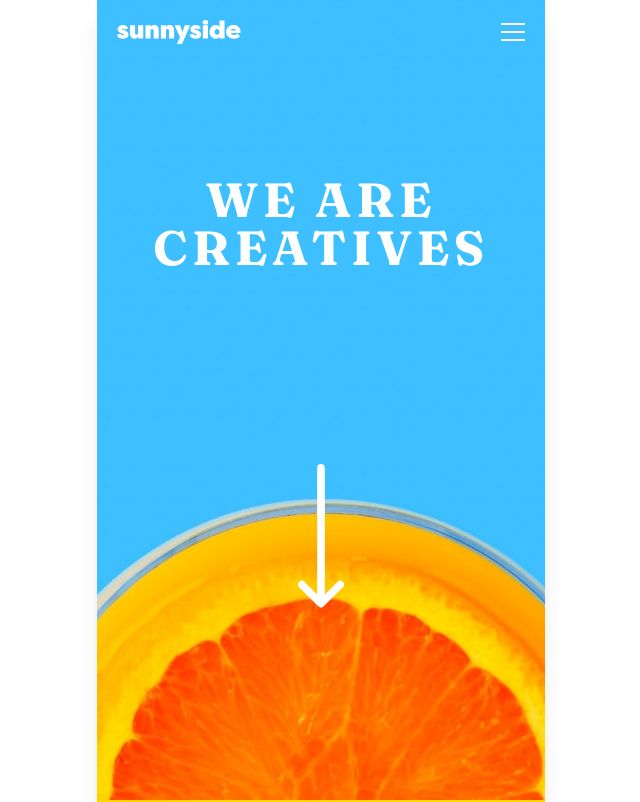
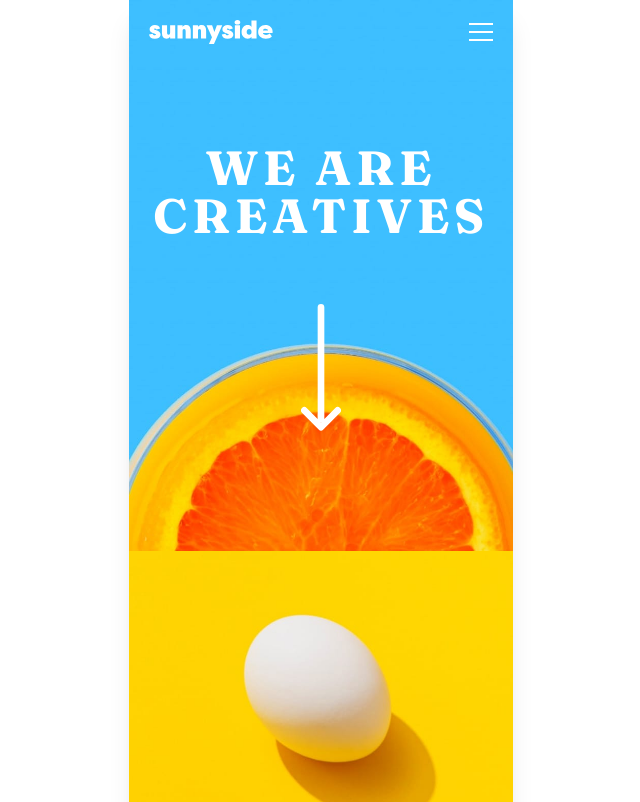
Before and after one commit to hashmi7917/new-sunnyside-agency-landing-page-tailwindcss, a React (Vite) app: page / in a window 1280 px wide. Shown: the top 802 px of the page, without its empty margins (319-959 px from the left). Built offline with nearby package versions, Linux system fonts and the light colour scheme.

Commit message:
header bug fixed

```diff
--- a/src/App.jsx
+++ b/src/App.jsx
@@ -18,32 +18,27 @@ import Cubes from './assets/images/mobile/image-gallery-sugar-cubes.jpg';
 
 function App() {
   return (
-    <div className="w-full mx-auto max-w-md shadow-xl">
-      <header
-        className="flex flex-col text-center relative"
-        style={{
-          minHeight: '100vh',
-          backgroundImage: `url(${HeroBgMob})`,
-          backgroundRepeat: 'no-repeat',
-          backgroundSize: 'cover',
-          backgroundPosition: 'center',
-        }}
-      >
+    <div className="mx-auto max-w-sm shadow-xl">
+      <header className="flex flex-col text-center relative">
+        <img className="absolute left-0 top-0" src={HeroBgMob} alt="hero" />
+
+        <div className="flex flex-col z-20">
           <nav className="flex justify-between items-center p-5">
             <img className="w-30" src={Logo} alt="logo header" />
             <img className="w-30" src={MenuIcon} alt="hamburger menu" />
           </nav>
-        <h1 className="text-neutral-White text-5xl font-Fraunces uppercase tracking-widest pt-28">
+          <h1 className="text-neutral-White text-5xl font-Fraunces uppercase tracking-widest pt-20">
             we are creatives
           </h1>
           <img
-          className="object-contain h-36 my-auto"
+            className="object-fill w-10 my-auto self-center pt-16"
             src={ArrowDown}
             alt="arrow"
           />
+        </div>
       </header>
-      <div className="flex flex-col justify-between items-center text-center bg-neutral-White">
-        <img className="" src={TransformBG} alt="" />
+      <div className="flex flex-col justify-between items-center text-center bg-neutral-White mt-28">
+        <img className="w-full" src={TransformBG} alt="" />
         <div className="flex flex-col justify-evenly items-center px-2 py-16 w-10/12">
           <h2 className="font-Fraunces text-4xl">Transform your brand</h2>
           <p className="text-lg text-neutral-DarkGrayishBlue leading-relaxed py-8 w-11/12">
```
Lines whose indentation alone changed are shown as unchanged.
